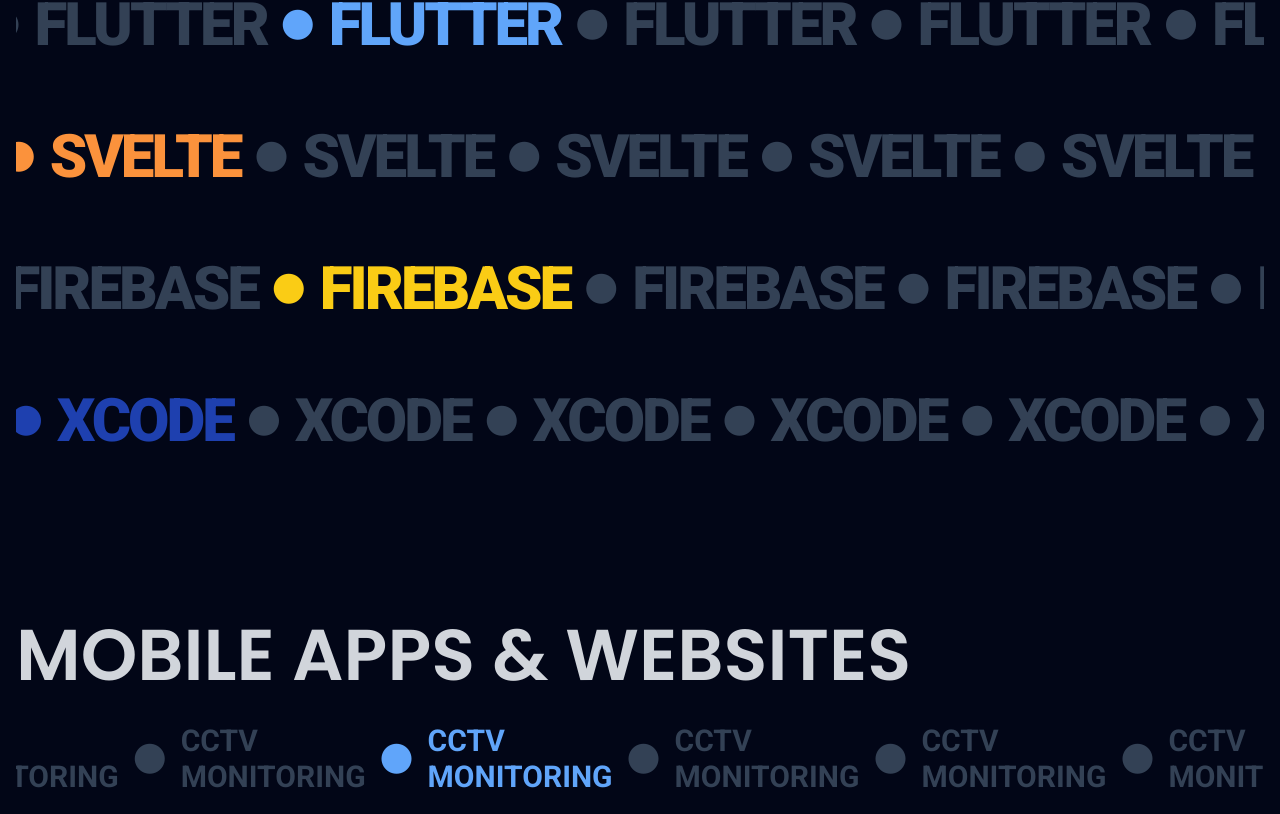
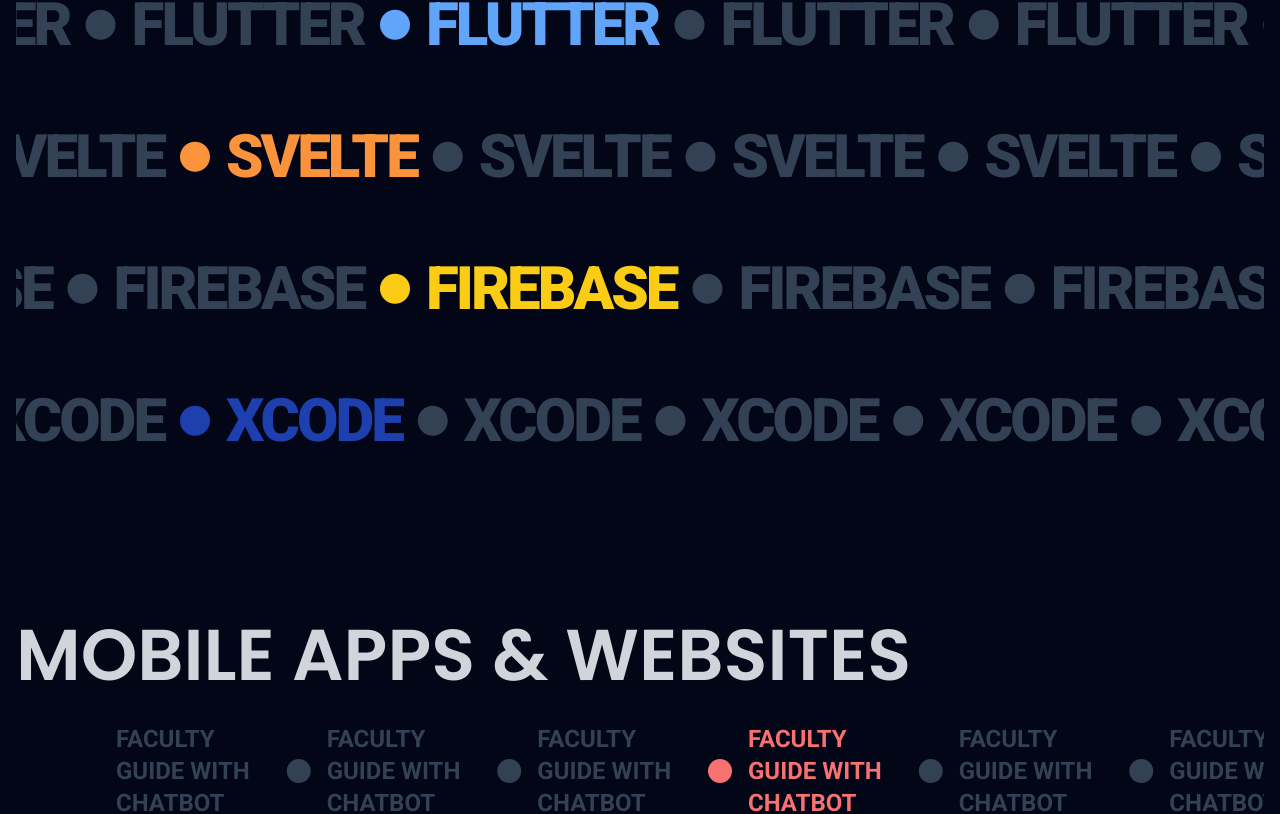
Before and after one commit to ptrickz/portfolio, a SvelteKit app: page / in a window 1280 px wide. Shown: the part 1415-2229 px from the top of the page. Built offline with nearby package versions, Linux system fonts and the light colour scheme.

Commit message:
chore: fixed some ui

```diff
--- a/src/components/Main.svelte
+++ b/src/components/Main.svelte
@@ -14,16 +14,16 @@
   ];
 
   let projects = [
+    {
+      project_name: "Faculty Guide with Chatbot",
+      project_color: "text-red-400",
+    },
     { project_name: "CCTV Monitoring", project_color: "text-blue-400" },
     { project_name: "HR Management App", project_color: "text-orange-400" },
     { project_name: "State Citizen App", project_color: "text-yellow-400" },
     { project_name: "Wordpress Website", project_color: "text-blue-800" },
     { project_name: "Luggage Booking App", project_color: "text-green-400" },
-    { project_name: "Tempeh Store App", project_color: "text-pink-800" },
-    {
-      project_name: "Faculty Guide with Chatbot",
-      project_color: "text-red-800",
-    },
+    { project_name: "Tempeh Store App", project_color: "text-pink-400" },
   ];
 
   const socialLinks = {
@@ -47,12 +47,12 @@
       ".tech-row",
       {
         x: (index) => {
-          return index % 2 == 0 ? 150 : -150;
+          return index % 2 == 0 ? 100 : -100;
         },
       },
       {
         x: (index) => {
-          return index % 2 == 0 ? -150 : 150;
+          return index % 2 == 0 ? -100 : 100;
         },
         ease: "power1.inOut",
       }
@@ -134,7 +134,7 @@
         <div
           class="tech-row poppins font-semibold flex mb-8 items-center justify-center gap-4 text-slate-700"
         >
-          {#each Array(15) as _, i}
+          {#each Array(14) as _, i}
             <span
               class={"tech-item text-6xl font-extrabold uppercase tracking-tighter " +
                 (i == 7 && tech_color ? tech_color : "inherit")}
@@ -162,15 +162,15 @@
           <div
             class="tech-row poppins font-semibold flex mb-8 items-center justify-center gap-4 text-slate-700 mt-8"
           >
-            {#each Array(15) as _, i}
+            {#each Array(6) as _, i}
               <span
-                class={"tech-item text-3xl font-bold uppercase tracking-loose " +
-                  (i == 6 && project_color ? project_color : "inherit")}
+                class={"tech-item text-2xl font-bold uppercase tracking-loose " +
+                  (i == 3 && project_color ? project_color : "inherit")}
                 >{project_name}
               </span>
               <i
-                class={"fa-solid fa-circle text-3xl " +
-                  (i == 5 && project_color ? project_color : "inherit")}
+                class={"fa-solid fa-circle text-2xl " +
+                  (i == 2 && project_color ? project_color : "inherit")}
               ></i>
             {/each}
           </div>
@@ -181,22 +181,25 @@
   <br />
 
   <br id="contact" />
-  <section class="grid grid-cols-1 gap-10 py-8 sm:py-14 overflow-hidden">
+  <section class="grid grid-cols-1 gap-6 py-6 sm:py-12 overflow-hidden">
     <div
-      class="flex flex-col lg:justify-center text-center lg:text-left gap-6 md:gap-8 lg:gap-10"
+      class="flex flex-col lg:justify-center text-center lg:text-left gap-4 md:gap-6 lg:gap-8"
     >
       <h1
-        class="font-semibold text-5xl sm:text-6xl md:text-7xl text-gray-300 uppercase"
+        class="font-semibold text-4xl sm:text-5xl md:text-6xl text-gray-300 uppercase"
       >
         Contact
       </h1>
-      <div class="flex flex-row gap-10">
-        <div class="flex flex-row justify-center items-center gap-2">
+      <div
+        class="flex flex-wrap justify-center lg:justify-start items-center gap-6"
+      >
+        <!-- GitHub -->
+        <div class="flex items-center gap-2">
           <svg
             xmlns="http://www.w3.org/2000/svg"
             fill="currentColor"
             viewBox="0 0 24 24"
-            class="w-6 h-6 text-white"
+            class="w-5 h-5 sm:w-6 sm:h-6 text-white"
           >
             <path
               d="M12 0C5.371 0 0 5.371 0 12c0 5.303 3.438 9.8 8.207 11.387.599.111.793-.26.793-.577v-2.163c-3.338.724-4.042-1.612-4.042-1.612-.546-1.387-1.333-1.755-1.333-1.755-1.089-.745.083-.73.083-.73 1.205.084 1.839 1.238 1.839 1.238 1.07 1.833 2.809 1.303 3.495.997.108-.775.418-1.303.76-1.604-2.665-.305-5.466-1.332-5.466-5.931 0-1.31.469-2.381 1.238-3.221-.123-.303-.536-1.522.118-3.176 0 0 1.01-.322 3.3 1.23a11.46 11.46 0 0 1 3.003-.404c1.019.005 2.046.138 3.003.404 2.29-1.552 3.3-1.23 3.3-1.23.656 1.654.243 2.873.12 3.176.771.84 1.238 1.911 1.238 3.221 0 4.609-2.806 5.624-5.479 5.921.429.372.814 1.102.814 2.222v3.293c0 .32.192.694.801.576C20.565 21.795 24 17.3 24 12 24 5.371 18.629 0 12 0z"
@@ -205,49 +208,56 @@
           <a
             href={socialLinks.github}
             target="_blank"
-            class="font-semibold text-3xl sm:text-1xl md:text-2xl text-white"
-            >GitHub</a
+            class="font-semibold text-lg sm:text-xl text-white"
           >
+            GitHub
+          </a>
         </div>
-        <div class="flex flex-row justify-center items-center gap-2">
+
+        <!-- LinkedIn -->
+        <div class="flex items-center gap-2">
           <svg
             xmlns="http://www.w3.org/2000/svg"
             fill="currentColor"
             viewBox="0 0 24 24"
-            class="w-6 h-6 text-blue-400"
+            class="w-5 h-5 sm:w-6 sm:h-6 text-blue-400"
           >
             <path
               d="M22.225 0H1.771C.792 0 0 .774 0 1.729v20.542C0 23.226.792 24 1.771 24h20.451C23.208 24 24 23.226 24 22.271V1.729C24 .774 23.208 0 22.225 0zM7.125 20.452H3.562V9h3.563v11.452zM5.345 7.643c-1.141 0-2.063-.938-2.063-2.083 0-1.15.922-2.083 2.063-2.083 1.141 0 2.063.938 2.063 2.083 0 1.145-.922 2.083-2.063 2.083zM20.451 20.452h-3.562V14.83c0-1.342-.029-3.072-1.872-3.072-1.872 0-2.158 1.461-2.158 2.973v5.721h-3.562V9h3.419v1.561h.049c.477-.903 1.641-1.856 3.38-1.856 3.618 0 4.285 2.383 4.285 5.479v6.268z"
             />
           </svg>
-
           <a
             href={socialLinks.linkedin}
             target="_blank"
-            class="font-semibold text-3xl sm:text-1xl md:text-2xl text-blue-400"
-            >LinkedIn</a
+            class="font-semibold text-lg sm:text-xl text-blue-400"
           >
+            LinkedIn
+          </a>
         </div>
-        <div class="flex flex-row justify-center items-center gap-2">
+
+        <!-- Email -->
+        <div class="flex items-center gap-2">
           <svg
             xmlns="http://www.w3.org/2000/svg"
             fill="currentColor"
             viewBox="0 0 24 24"
-            class="w-6 h-6 text-green-400"
+            class="w-5 h-5 sm:w-6 sm:h-6 text-green-400"
           >
             <path
               d="M12 13.065 2.365 6.558C2.94 6.165 3.655 6 4.5 6h15c.845 0 1.56.165 2.135.558L12 13.065zM12 15.065l9.7-6.708c.187.439.3.946.3 1.517v7c0 1.104-.897 2-2 2H4c-1.103 0-2-.896-2-2v-7c0-.571.113-1.078.3-1.517L12 15.065z"
             />
           </svg>
-
           <a
             href={`mailto:${socialLinks.email}`}
             target="_blank"
-            class="font-semibold text-3xl sm:text-1xl md:text-2xl text-green-400"
-            >{socialLinks.email}</a
+            class="font-semibold text-lg sm:text-xl text-green-400"
           >
+            {socialLinks.email}
+          </a>
         </div>
-        <div class="flex flex-row justify-center items-center gap-2">
+
+        <!-- Phone -->
+        <div class="flex items-center gap-2">
           <svg
             xmlns="http://www.w3.org/2000/svg"
             fill="currentColor"
@@ -259,9 +269,7 @@
             />
           </svg>
 
-          <p
-            class="font-semibold text-3xl sm:text-1xl md:text-2xl text-yellow-400"
-          >
+          <p class="font-semibold text-lg sm:text-xl text-yellow-400">
             {socialLinks.phoneNumber}
           </p>
         </div>
```
